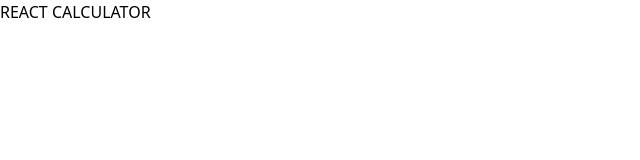
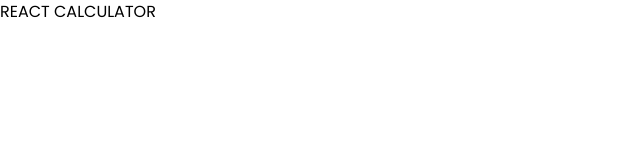
Before and after one commit to hasiukrostyslav/Calculator, a React (Vite) app: page / in a window 1280 px wide. Shown: the top 160 px of the page, without its empty margins (0-640 px from the left). Built offline with nearby package versions, Linux system fonts and the light colour scheme.

Commit message:
added style configuration

```diff
--- a/index.html
+++ b/index.html
@@ -5,12 +5,15 @@
   <meta charset="UTF-8" />
 
   <meta name="viewport" content="width=device-width, initial-scale=1.0" />
+  <link rel="preconnect" href="https://fonts.googleapis.com">
+  <link rel="preconnect" href="https://fonts.gstatic.com" crossorigin>
+  <link href="https://fonts.googleapis.com/css2?family=Poppins:wght@400;500;600&display=swap" rel="stylesheet">
   <title>React Calculator</title>
 </head>
 
-<body>
+<bod>
   <div id="root"></div>
   <script type="module" src="/src/main.tsx"></script>
-</body>
+</bod>
 
 </html>
--- a/tailwind.config.js
+++ b/tailwind.config.js
@@ -2,6 +2,20 @@
 export default {
   content: ["./index.html", "./src/**/*.{js,ts,jsx,tsx}"],
   theme: {
+    fontFamily: {
+      sans: "'Poppins', sans-serif",
+    },
+    colors: {
+      accent: "#FF9500",
+      theme: "#EFE8DE",
+      "primary-950": "#17181A",
+      "primary-900": "#1C1C1C",
+      "primary-700": "#505050",
+      "primary-600": "#828282",
+      "primary-400": "#D4D4D2",
+      "primary-200": "#F7F8FB",
+      "primary-100": "#FBFBFD",
+    },
     extend: {},
   },
   plugins: [],
```
